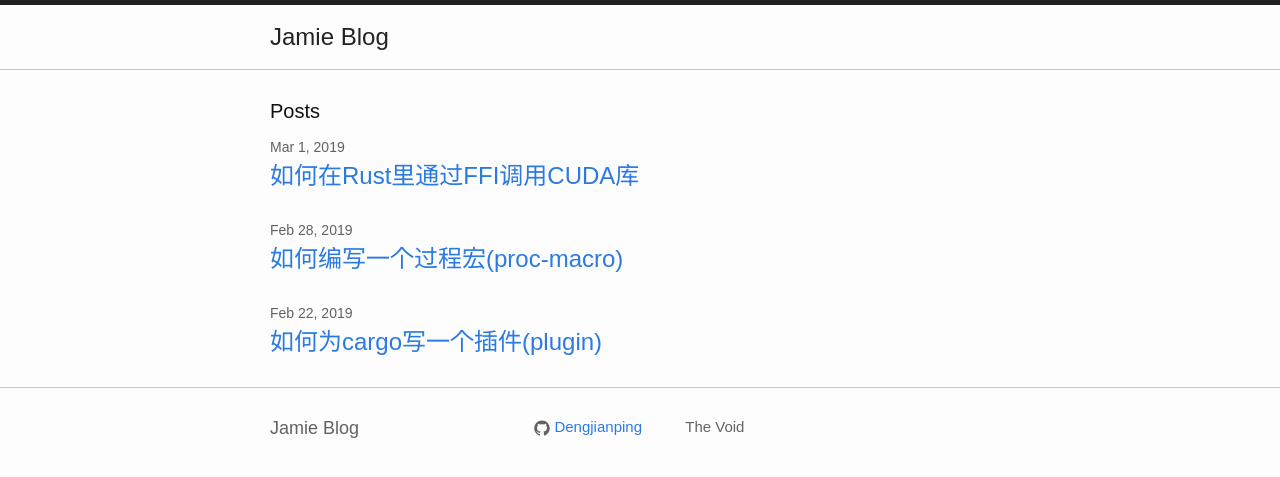
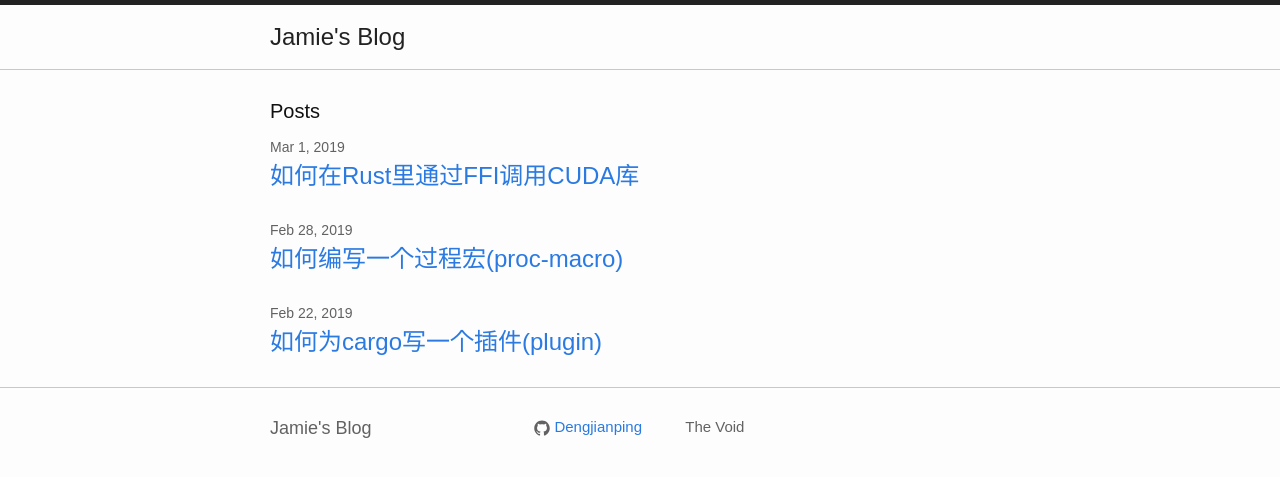
Before and after one commit to Dengjianping/Dengjianping.github.io, a Jekyll site: the page built from index.html, in a window 1280 px wide. Shown: the top 477 px of the page. Built offline with Jekyll 4.4.1, drawn with Linux system fonts in a browser that asks for light colours.

```diff
--- a/_config.yml
+++ b/_config.yml
@@ -1,5 +1,5 @@
 # Site settings
-title: Jamie Blog
+title: Jamie's Blog
 description: >
   The Void
 baseurl: ""
```
